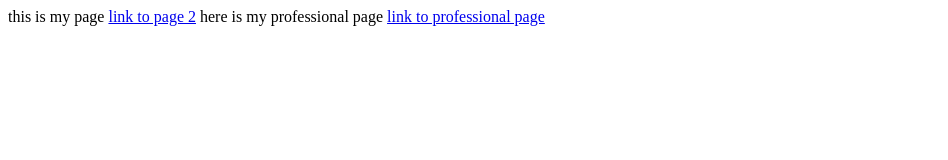
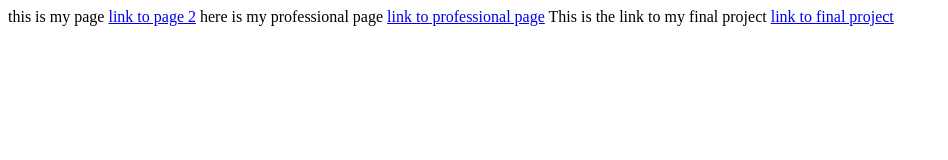
Before and after one commit to mkchewning/m-chewning.github.io, a plain HTML site: page index.html in a window 1280 px wide. Shown: the whole page, without its empty margins (0-948 px from the left). Drawn offline with Linux system fonts and the light colour scheme.

Commit message:
Update index.html

```diff
--- a/index.html
+++ b/index.html
@@ -15,6 +15,9 @@ this is my page
 here is my professional page
    <a href="https://mkchewning.github.io/assignment.html">link to professional page</a>
 
+This is the link to my final project
+   <a href="https://mkchewning.github.io/finalproject.html"> link to final project</a>
+
 </body>
 
 
```
